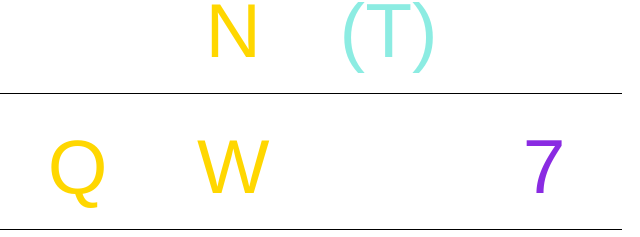
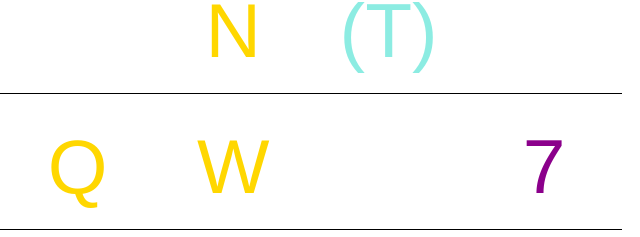
Before and after one commit to lqiuuu/new-york-poster, a plain HTML site: page index.html in a window 1280 px wide. Shown: the part 315-552 px from the top of the page, 640-1280 px from the left. Drawn offline with Linux system fonts and the light colour scheme.

Commit message:
minor adjustments

```diff
--- a/style.css
+++ b/style.css
@@ -45,10 +45,10 @@
 }
 
 #id_7 {
-    -webkit-text-fill-color: blueviolet;
+    -webkit-text-fill-color: darkmagenta;
 }
 #id_7:hover {
-    background-color: blueviolet;
+    background-color: darkmagenta;
     -webkit-text-fill-color: white;
 }
 
```
Also changed, not shown: 1 other file.
